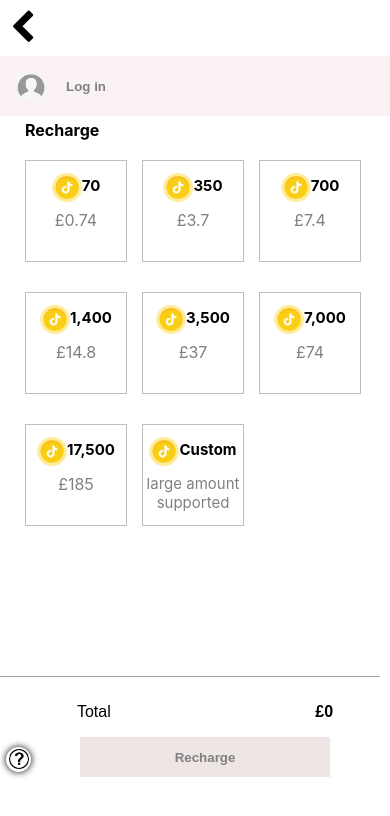
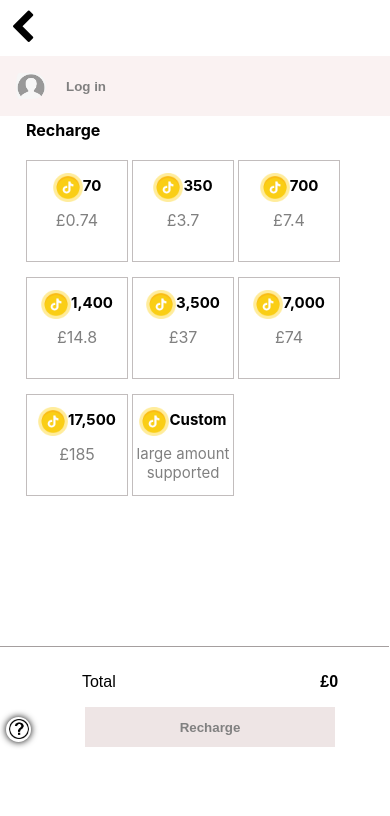
Before and after one commit to oluwatay123/Tiktok, a React (Create React App) app: page / in a window 390 px wide. Shown: the top 816 px of the page. Built offline with nearby package versions, Linux system fonts and the light colour scheme.

Commit message:
Add files via upload

```diff
--- a/src/styles/mainbody.css
+++ b/src/styles/mainbody.css
@@ -95,11 +95,16 @@
 
 @media (max-width: 600px) {
   .coins-grids {
-    grid-template-columns: 1fr 1fr 250px !important;
-    column-gap: 15px;
+    grid-template-columns: 1fr 1fr 1fr !important;
+    column-gap: 4px;
+    row-gap: 15px;
   }
   .cards {
     width: 100px;
+  }
+
+  .container{
+    padding: 0 1px;
   }
 
   .get-coin p {
@@ -117,9 +122,9 @@
     border-bottom-color: rgb(165, 159, 159);
     padding-bottom: 150px;
   }
-  .container{
-    padding: 0 10px 0 0
-  }
+
+
+
 
   .get-coin-button {
     position: fixed;
```
